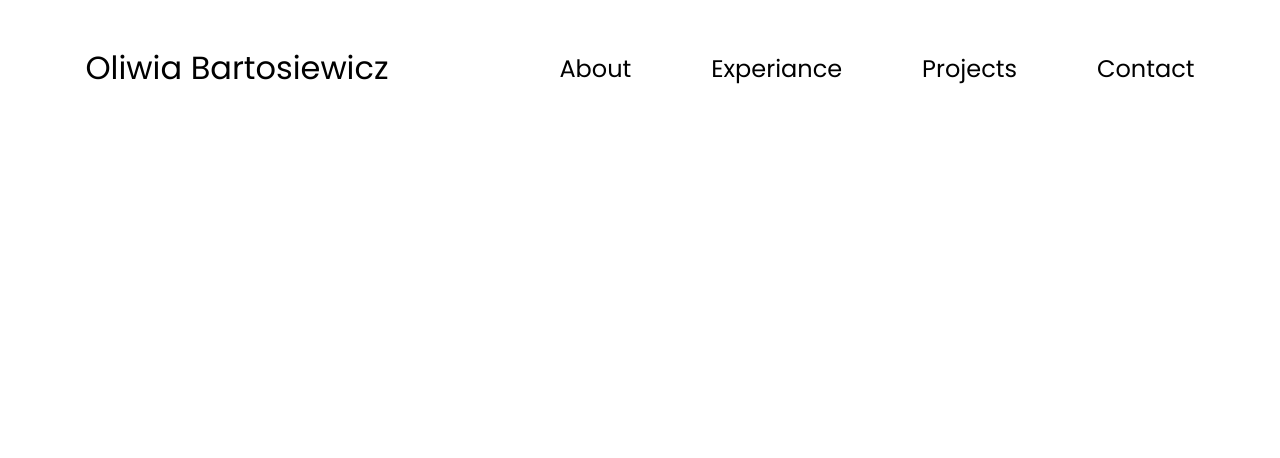
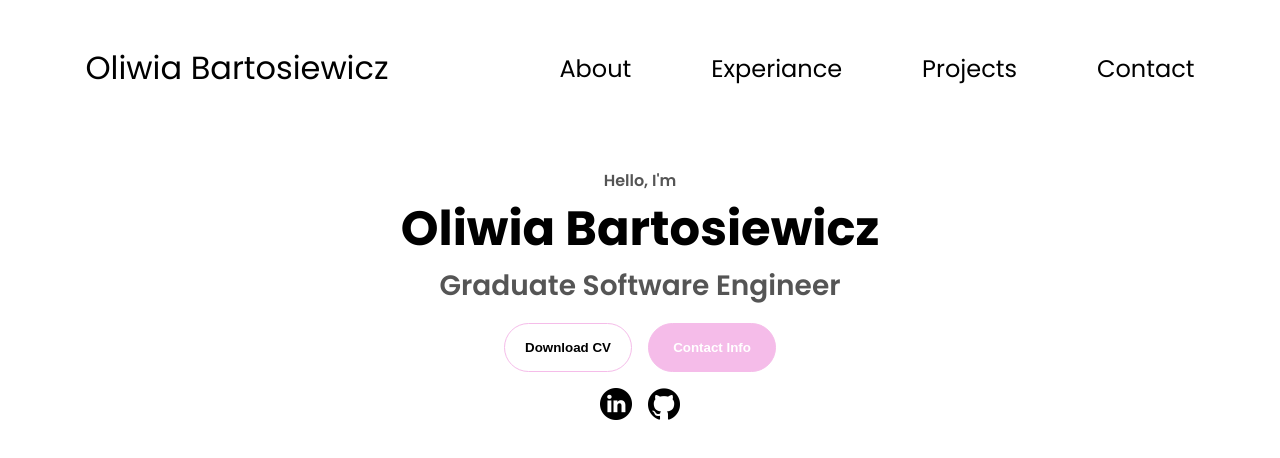
Before and after one commit to oliwiabartosiewicz/PortfolioWebsite, a plain HTML site: page index.html in a window 1280 px wide. Drawn offline with Linux system fonts and the light colour scheme.

Commit message:
completed name in home page and buttons

```diff
--- a/index.html
+++ b/index.html
@@ -38,6 +38,31 @@
         </div>
     </div>
 </nav>
+<section id="profile">
+    <div class="section__text">
+        <p class="section__text__p1">Hello, I'm</p>
+        <h1 class="title">Oliwia Bartosiewicz</h1>
+        <p class="section__text__p2">Graduate Software Engineer </p>
+        <div class="btn-container">
+            <button class="btn btn-color-2" onclick="window.open('./assets/OliwiaBartosiewicz.pdf')">Download CV</button>
+            <button class="btn btn-color-1" onclick="location.href='./#contact'">Contact Info</button>
+        </div>
+        <div id="socials-container">
+            <img src="./assets/linkedin.png"
+            alt="My LinkedIn profile"
+            class="icon"
+            onclick="location.href='http://www.linkedin.com/in/oliwia-bartosiewicz'"
+            />
+           <img
+            src="./assets/github.png"
+            alt="My GitHub profile"
+            class="icon"
+            onclick="location.href='https://olympus.ntu.ac.uk/n0803767'"
+            />
+
+        </div>
+    </div>
+</section>
     <script src="script.js"></script>
 </body>
 </html>
--- a/style.css
+++ b/style.css
@@ -155,3 +155,125 @@ transition: all 0.3 ease-in-out;
 .hamburger-icon span:first-child{
     transform: none;
 }
+
+/* SECTIONS */
+
+section{
+    padding-top: 4vh;
+    height: 96vh;
+    margin:0 10rem;
+    box-sizing: border-box;
+    min-height: fit-content;
+}
+
+
+.section-container{
+    display: flex;
+}
+
+/* PROFILE SECTION  */
+
+
+#profile {
+   display: flex;
+  flex-direction: column;
+  justify-content: center;
+  align-items: center;
+  height: 18vh;
+  text-align: center;
+
+}
+
+.section__text{
+    align-self: center;
+    text-align: center;
+
+}
+
+.section__text p {
+    font-weight: 600;
+
+}
+
+
+.section__text__p1{
+    text-align: center;
+}
+
+.section__text__p2 {
+    font-size: 1.75rem;
+    margin-bottom: 1rem;
+}
+
+.title{
+    font-size: 3rem;
+    text-align: center;
+}
+
+#socials-container{
+    display: flex;
+    justify-content: center;
+    margin-top: 1rem;
+    gap: 1rem;
+}
+
+/* ICONS */
+
+
+.icon{
+    cursor: pointer;
+    height: 2rem;
+}
+
+
+
+/* BUTTONS */
+
+.btn-container{
+    display: flex;
+    justify-content: center;
+    gap: 1rem;
+}
+
+.btn{
+    font-weight: 600;
+    transition: all 300ms ease;
+    padding: 1rem;
+    width: 8rem;
+    border-radius: 3rem;
+}
+
+
+.btn-color-1,
+.btn-color-2{
+    border: 0.1rem solid #F5BCE9;
+}
+
+.btn-color-1:hover,
+.btn-color-2:hover{
+   cursor: pointer;
+}
+
+.btn-color-1,
+.btn-color-2:hover{
+  background: #F5BCE9;
+  color: white;
+
+}
+
+.btn-color-1:hover{
+    background:rgb(0,0,0);
+}
+
+.btn-color-2{
+background:none;
+
+}
+
+.btn-color-2:hover{
+    border:#F5BCE9 0.1rem solid;
+}
+
+.btn-container{
+    gap: 1rem;
+}
```
Also changed, not shown: assets/profile-pic-2.png (deleted), assets/profile-pic.png (deleted), 1 other file.
